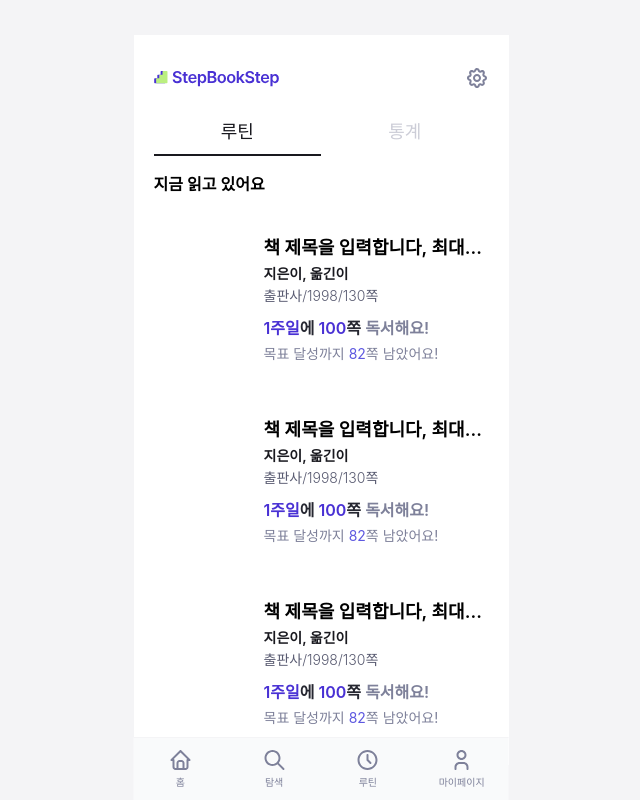
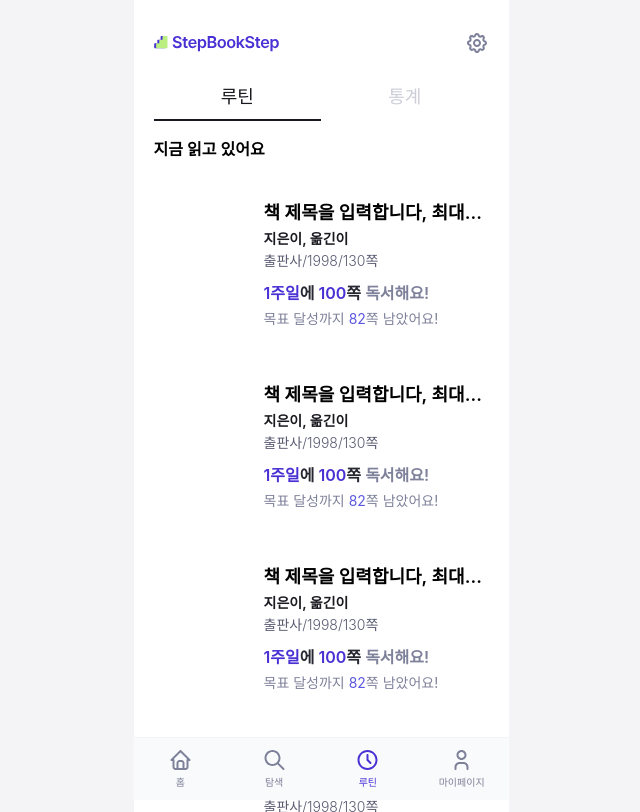
Before and after one commit to Leets-Official/StepBookStep-FE, a React (Vite) app: page / in a window 1280 px wide. Shown: the whole page, without its empty margins (319-959 px from the left). Built offline with nearby package versions, Linux system fonts and the light colour scheme; a web font is replaced by a local one.

Commit message:
fix : ESLint 오류 수정

```diff
--- a/src/pages/Routine/BookList.styles.ts
+++ b/src/pages/Routine/BookList.styles.ts
@@ -1,6 +1,7 @@
-export const pageWrapper = "min-h-screen bg-gray-100 flex justify-center items-center overflow-hidden";
+export const pageWrapper =
+  "min-h-screen bg-gray-100 flex justify-center items-center overflow-hidden";
 
-export const appFrame = "w-[375px] h-[730px] bg-white flex flex-col relative overflow-hidden";
+export const appFrame = "w-[375px] h-[812px] bg-white flex flex-col relative overflow-hidden";
 
 export const statusBar = "h-[11px] w-full flex-shrink-0 bg-white";
 export const headerWrapper = "w-full flex-shrink-0 bg-white";
--- a/src/pages/Routine/BookList.tsx
+++ b/src/pages/Routine/BookList.tsx
@@ -13,11 +13,10 @@ export default function RoutinePage() {
   return (
     <div className={S.pageWrapper}>
       <div className={S.appFrame}>
-
         <div className={S.statusBar} />
 
         <header className={S.headerWrapper}>
-           <AppBar mode="logo" onSettingClick={() => {}} />
+          <AppBar mode="logo" onSettingClick={() => {}} />
         </header>
 
         <nav className={S.tabContainer}>
@@ -56,8 +55,7 @@ export default function RoutinePage() {
           )}
         </main>
 
-        <BottomBar defaultTab="routine" onTabSelect={(id) => setNavTab(id)} />
-
+        <BottomBar activeTab={navTab} onTabSelect={setNavTab} />
       </div>
     </div>
   );
```
